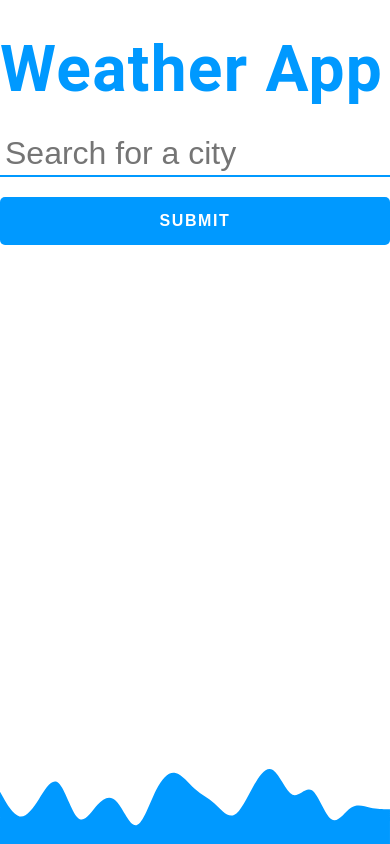
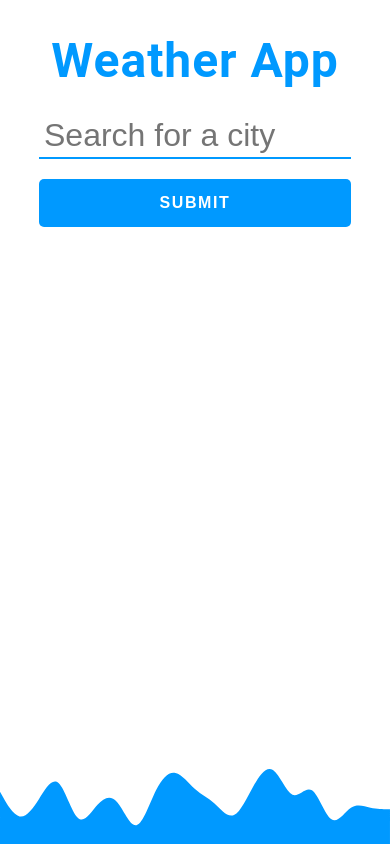
Before and after one commit to AnnaMidlik/simpleWeatherApp, a plain HTML site: page index.html in a window 390 px wide. Drawn offline with Linux system fonts and the light colour scheme.

Commit message:
Add media query new property and refactor css

```diff
--- a/index.css
+++ b/index.css
@@ -60,30 +60,6 @@ search-section form input::placeholder {
   min-height: 40px;
   color: red;
 }
-
-@media screen and (max-width: 700px) {
-  .search-section form {
-    flex-direction: column;
-  }
-
-  .search-section form input,
-  .search-section form button {
-    width: 100%;
-  }
-
-  .search-section form button {
-    margin: 20px 0 0 0;
-  }
-
-  .search-section form .msg {
-    position: static;
-    max-width: none;
-    min-height: 0;
-    margin-top: 10px;
-  }
-}
-
-
 
 .results-section {
   width: 90%;
@@ -151,12 +127,42 @@ search-section form input::placeholder {
 }
 
 @media screen and (max-width: 700px) {
+  .search-section form {
+    flex-direction: column;
+  }
+
+  .search-section form input,
+  .search-section form button {
+    width: 100%;
+  }
+
+  .search-section form button {
+    margin: 20px 0 0 0;
+  }
+
+  .search-section form .msg {
+    position: static;
+    max-width: none;
+    min-height: 0;
+    margin-top: 10px;
+  }
+
   .results-section .cities {
     grid-template-columns: repeat(2, 1fr);
   }
 }
 
 @media screen and (max-width: 500px) {
+  .header {
+    font-size: 3rem;
+    text-align: center;
+  }
+
+  .search-section form input,
+  .search-section form button {
+    width: 80%;
+  }
+
   .results-section .cities {
     grid-template-columns: repeat(1, 1fr);
   }
```
